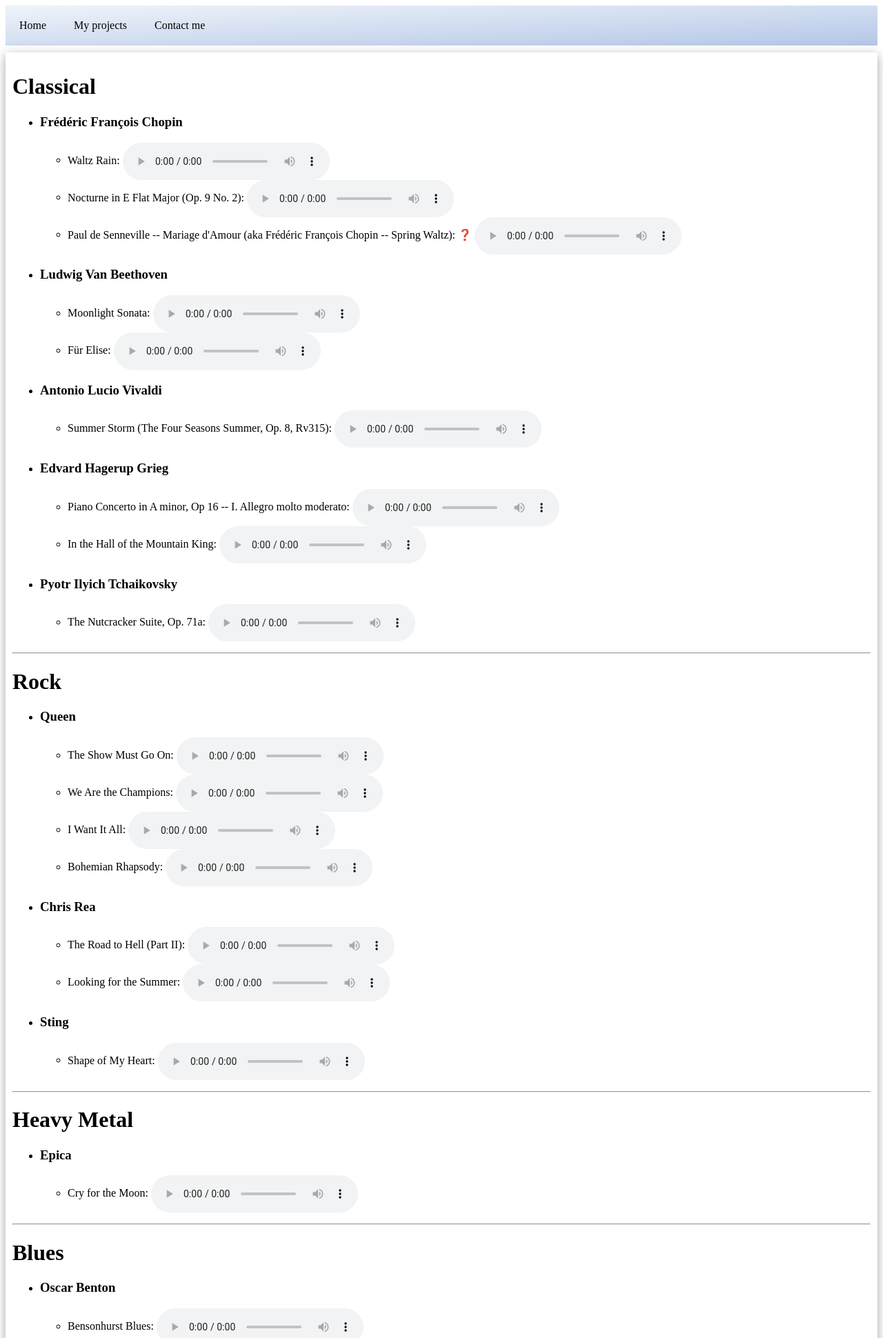
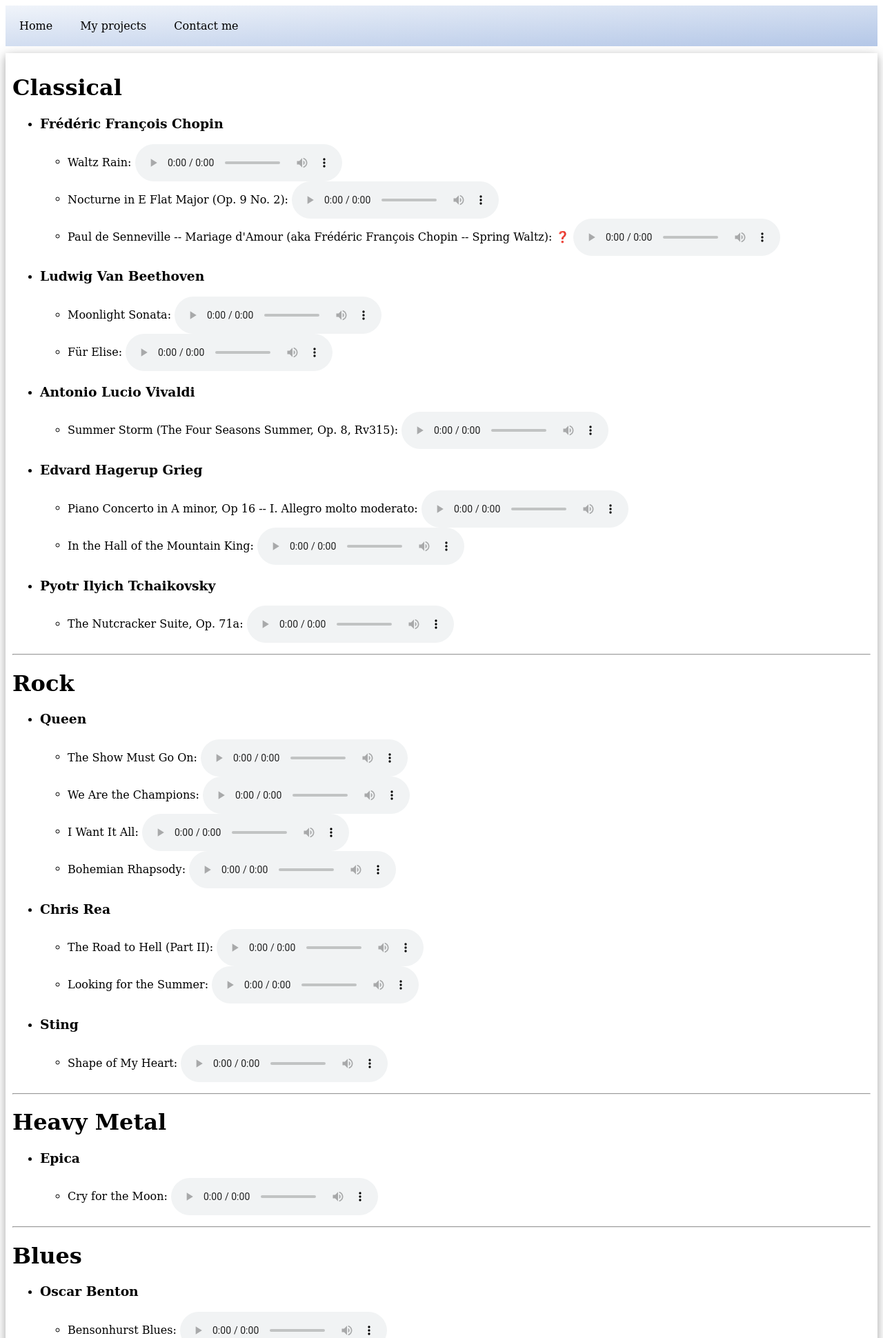
Before and after one commit to demian-wolf/demian-wolf.github.io, a Flask app: page /favourite-music.html in a window 1280 px wide. Shown: the top 1940 px of the page at 69% size. Run offline with Flask 2, Linux system fonts and the light colour scheme.

Commit message:
Fixed fonts inconsistency; navbar is sticky now

```diff
--- a/flask_src/static/stylesheet/base.css
+++ b/flask_src/static/stylesheet/base.css
@@ -1,4 +1,9 @@
-ul#navbar {
+body {
+    font-family: "DejaVu Serif";
+    font-size: 16px;
+}
+
+div#navbar > ul {
     list-style-type: none;
     margin: 0;
     padding: 0;
@@ -6,11 +11,11 @@ ul#navbar {
     background-image: linear-gradient(to bottom right, rgb(240, 244, 250), rgb(180, 199, 231));
 }
 
-ul#navbar > li {
+div#navbar > ul > li {
     float: left;
 }
 
-ul#navbar > li, ul#navbar > li > a {
+div#navbar > ul > li, div#navbar > ul > li > a {
     display: block;
     color: black;
     text-align: center;
@@ -18,15 +23,25 @@ ul#navbar > li, ul#navbar > li > a {
     text-decoration: none;
 }
 
-ul#navbar > li a:hover, .button:hover {
+div#navbar > ul > li a:hover, .button:hover {
     background-color: #2196F3;
     border-radius: 32px;
+}
+
+div#navbar {
+    top: 0;
+    position: sticky;
+    z-index: 1000;
 }
 
 #content {
     box-shadow:0 4px 10px 0 rgba(0,0,0,0.2),0 4px 20px 0 rgba(0,0,0,0.19);
     margin-top: 10px;
     padding: 10px;
+}
+
+#copyright {
+    text-align: center;
 }
 
 .button{
@@ -44,7 +59,3 @@ a.button {
     text-decoration: none;
     color: black;
 }
-
-#copyright {
-    text-align: center;
-}
--- a/flask_src/templates/base.html
+++ b/flask_src/templates/base.html
@@ -7,11 +7,13 @@
         {% block head %}{% endblock %}
     </head>
     <body>
-        <ul id="navbar">
-            <li><a href="{{ url_for('index') }}" title="Go to the homepage">Home</a></li>
-            <li><a href="https://github.com/demian-wolf/" target="_blank" title="Visit my Github">My projects</a></li>
-            <li><a href="mailto:demianwolfssd@gmail.com" target="_blank" title="Write me an e-mail">Contact me</a></li>
-        </ul>
+        <div id="navbar">
+            <ul>
+                <li><a href="{{ url_for('index') }}" title="Go to the homepage">Home</a></li>
+                <li><a href="https://github.com/demian-wolf/" target="_blank" title="Visit my Github">My projects</a></li>
+                <li><a href="mailto:demianwolfssd@gmail.com" target="_blank" title="Write me an e-mail">Contact me</a></li>
+            </ul>
+        </div>
         <div id="content">
             {% block content %}{% endblock %}
         </div>
```
Also changed, not shown: favourite-books.html (+7 -5 lines), favourite-movies.html (+7 -5 lines), favourite-music.html (+7 -5 lines), index.html (+7 -5 lines), static/stylesheet/base.css (+19 -8 lines).
